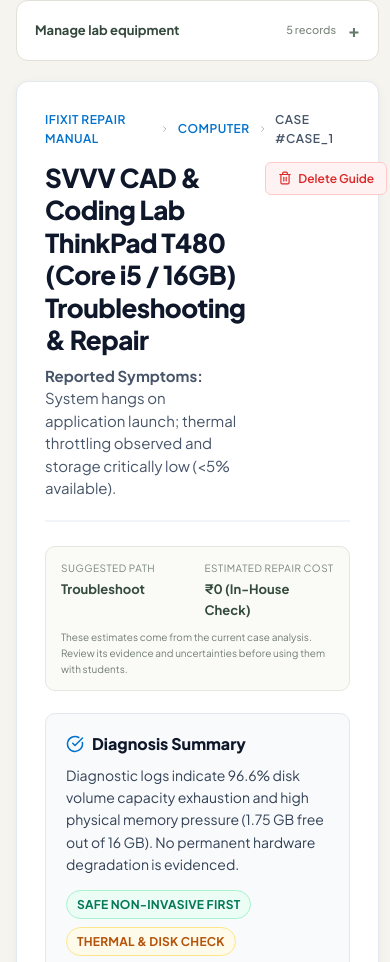
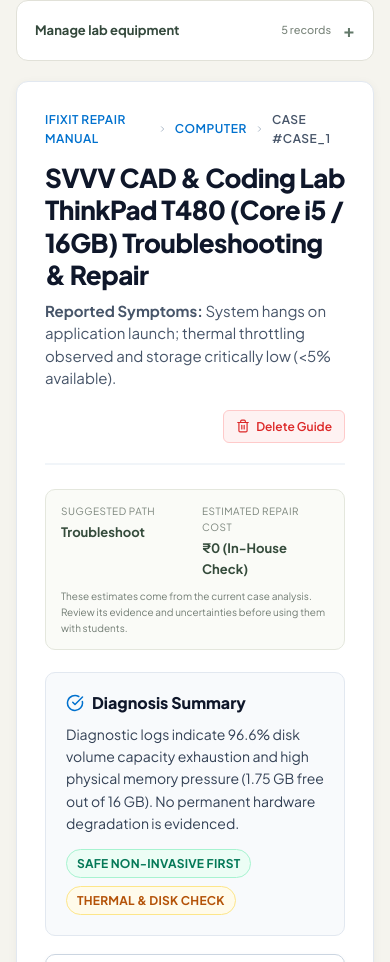
Before and after one commit to Sambhav242005/Repair, a React (Vite) app in the folder frontend/: page / in a window 390 px wide. Shown: the part 1870-2832 px from the top of the page. Built offline with nearby package versions, Linux system fonts and the light colour scheme; no server answers.

Commit message:
Fix mobile case detail spacing

```diff
--- a/frontend/src/features/repair/CaseView.tsx
+++ b/frontend/src/features/repair/CaseView.tsx
@@ -179,17 +179,9 @@
 
       {/* Hero Guide Title & Meta */}
       <div
-        style={{
-          display: 'flex',
-          justifyContent: 'space-between',
-          alignItems: 'flex-start',
-          gap: '20px',
-          borderBottom: '2px solid #f1f5f9',
-          paddingBottom: '20px',
-          marginBottom: '24px',
-        }}
+        className="case-guide-header"
       >
-        <div>
+        <div className="case-guide-copy">
           <h1
             style={{
               fontSize: '26px',
@@ -208,20 +200,8 @@
 
         <button
           id="btn-delete-case"
+          className="case-guide-delete"
           onClick={() => onDeleteCase(currentCase.id)}
-          style={{
-            display: 'flex',
-            alignItems: 'center',
-            gap: '6px',
-            padding: '8px 12px',
-            borderRadius: '6px',
-            fontSize: '12px',
-            fontWeight: 600,
-            color: '#dc2626',
-            backgroundColor: '#fef2f2',
-            border: '1px solid #fecaca',
-            flexShrink: 0,
-          }}
           title="Delete this repair case"
         >
           <Trash2 size={14} />
--- a/frontend/src/index.css
+++ b/frontend/src/index.css
@@ -534,6 +534,15 @@
 .case-evidence-summary span { color: #7b857c; font-size: 10px; text-transform: uppercase; letter-spacing: .05em; }
 .case-evidence-summary strong { margin-top: 3px; color: #344b3b; font-size: 13px; text-transform: capitalize; }
 .case-evidence-summary p { grid-column: 1 / -1; color: #727d74; font-size: 10px; }
+.case-guide-header { display: flex; justify-content: space-between; align-items: flex-start; gap: 20px; border-bottom: 2px solid #f1f5f9; padding-bottom: 20px; margin-bottom: 24px; }
+.case-guide-copy { flex: 1 1 auto; min-width: 0; }
+.case-guide-copy h1 { overflow-wrap: anywhere; }
+.case-guide-delete { display: flex; align-items: center; gap: 6px; flex: 0 0 auto; padding: 8px 12px; border: 1px solid #fecaca; border-radius: 6px; color: #dc2626; background: #fef2f2; font-size: 12px; font-weight: 600; }
+@media (max-width: 600px) {
+  .case-guide-header { flex-wrap: wrap; }
+  .case-guide-copy { flex-basis: 100%; }
+  .case-guide-delete { margin-left: auto; }
+}
 @media (max-width: 800px) {
   .support-heading { align-items: flex-start; flex-direction: column; }
   .support-tabs { width: 100%; }
```
